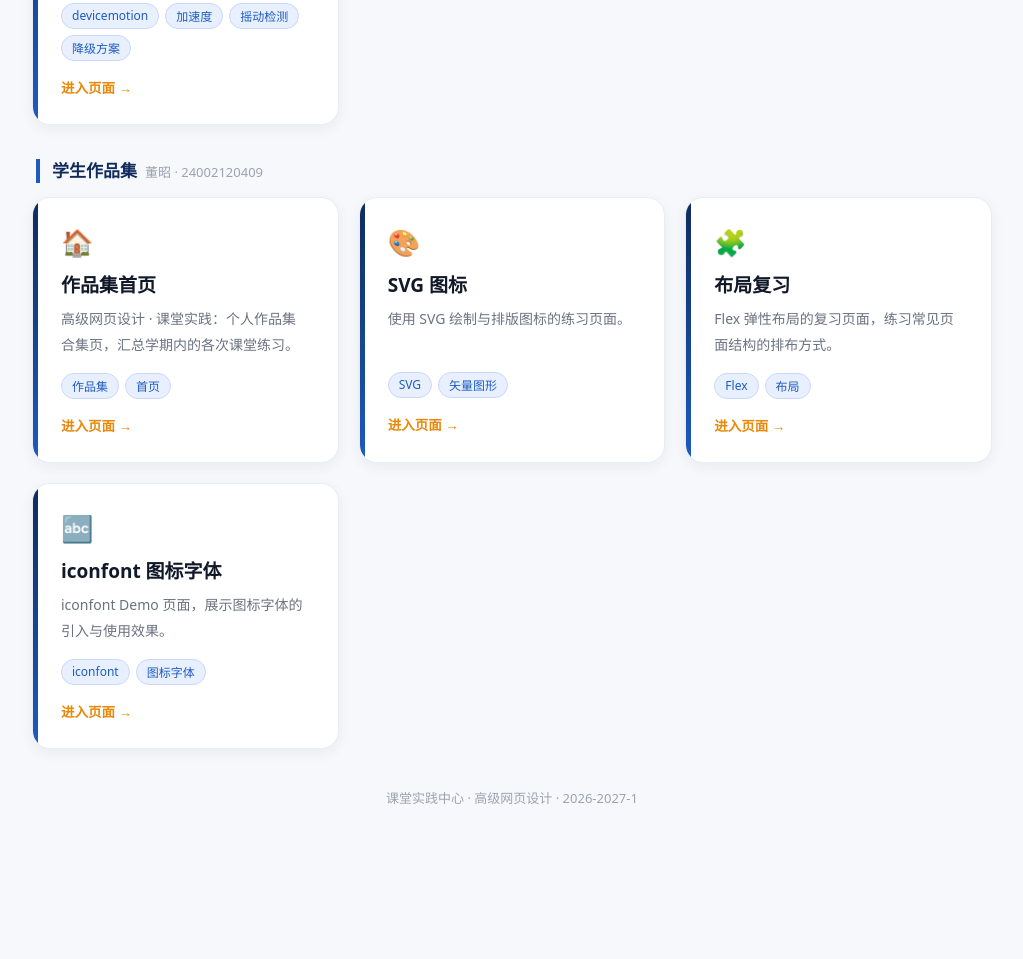
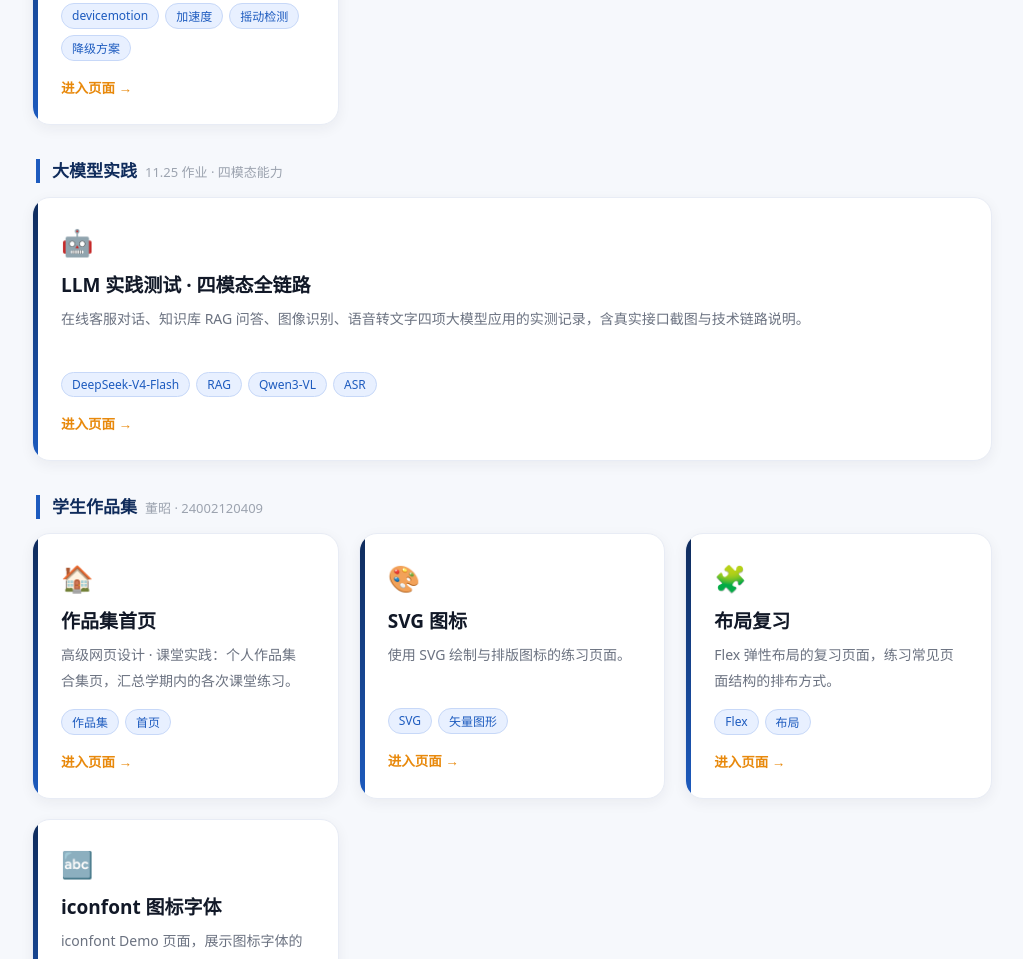
Before and after one commit to dz1113/dongzhao, a plain HTML site: page index.html in a window 1280 px wide. Shown: the part 1657-2616 px from the top of the page, without its empty margins (128-1151 px from the left). Before the commit the page ends 2528 px from the top, so only its background shows below. Drawn offline with Linux system fonts and the light colour scheme.

Commit message:
首页新增大模型实践分组，加入 11.25 LLM 实践测试页入口

```diff
--- a/index.html
+++ b/index.html
@@ -168,6 +168,19 @@
 
     </div>
 
+    <h2 class="hub-sec-title">大模型实践<span>11.25 作业 · 四模态能力</span></h2>
+    <div class="hub-grid">
+
+        <a class="hub-card" href="11.25.html">
+            <span class="hub-icon">🤖</span>
+            <h2>LLM 实践测试 · 四模态全链路</h2>
+            <p>在线客服对话、知识库 RAG 问答、图像识别、语音转文字四项大模型应用的实测记录，含真实接口截图与技术链路说明。</p>
+            <div class="hub-tags"><i>DeepSeek-V4-Flash</i><i>RAG</i><i>Qwen3-VL</i><i>ASR</i></div>
+            <span class="hub-go">进入页面 →</span>
+        </a>
+
+    </div>
+
     <h2 class="hub-sec-title">学生作品集<span>董昭 · 24002120409</span></h2>
     <div class="hub-grid">
 
```
